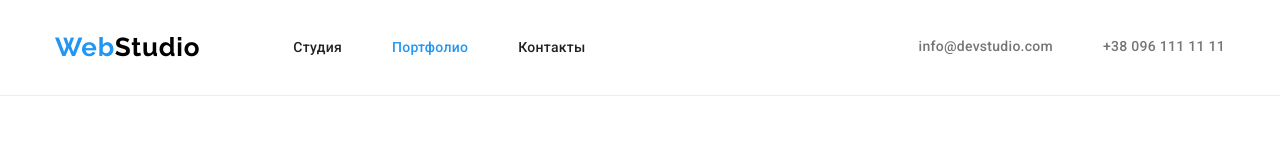
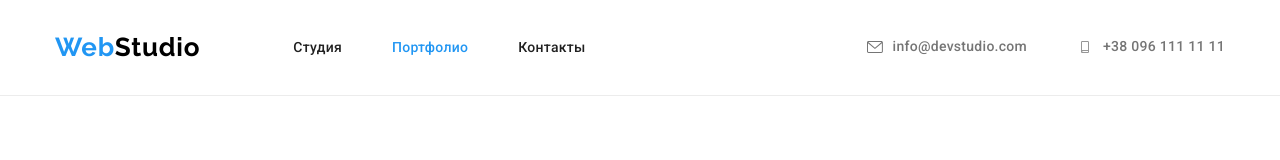
Before and after one commit to Jakkanda/goit-markup-hw-04, a plain HTML site: page portfolio.html in a window 1280 px wide. Shown: the top 160 px of the page. Drawn offline with nearby package versions, Linux system fonts and the light colour scheme.

Commit message:
Adds icons in header in portfolio

```diff
--- a/portfolio.html
+++ b/portfolio.html
@@ -39,12 +39,16 @@
         </nav>
         <ul class="contact-list">
           <li class="contact-list-item">
-            <a href="mailto:info@devstudio.com" class="contact-mail"
+            <a href="mailto:info@devstudio.com" class="contact-mail">
+              <svg class="contact-icon">
+                <use href="./images/sprite.svg#icon-envelope"></use></svg
               >info@devstudio.com</a
             >
           </li>
           <li class="contact-list-item">
             <a href="tel:+380961111111" class="contact-num"
+              ><svg class="contact-icon">
+                <use href="./images/sprite.svg#icon-smartphone"></use></svg
               >+38 096 111 11 11</a
             >
           </li>
```
